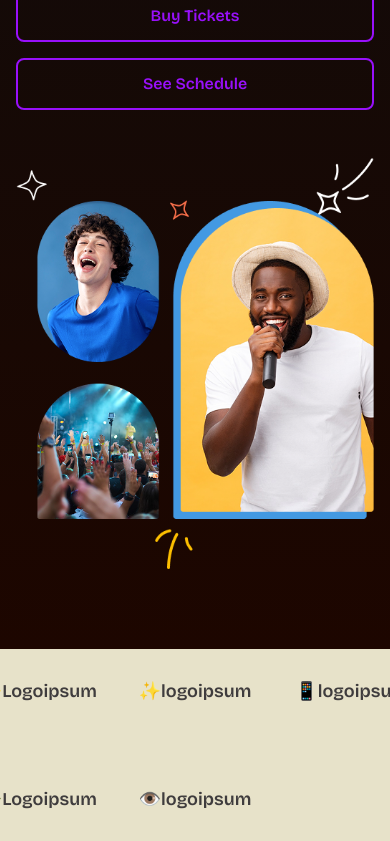
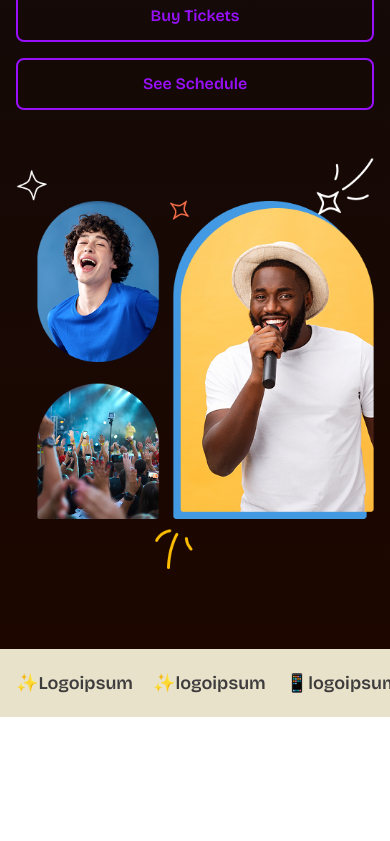
Before and after one commit to DsDigitalz/Event-Website, a React (Vite) app: page / in a window 390 px wide. Shown: the part 404-1245 px from the top of the page. After the commit the page ends 1121 px from the top, so only its background shows below. Built offline with nearby package versions, Linux system fonts and the light colour scheme.

Commit message:
modified component LogoSlide.jsx

```diff
--- a/src/Components/LogoSlide.jsx
+++ b/src/Components/LogoSlide.jsx
@@ -2,8 +2,8 @@ import React from "react";
 
 function LogoSlide() {
   return (
-    <section className=" bg-[#E7E2C9] py-7 ">
-      <div className="max-w-[1440px] mx-auto text-lg gap-20 lg:text-2xl grid justify-items-center grid-cols-3  sm:grid-cols-5 text-[#3F3C3D] ">
+    <section className=" bg-[#E7E2C9] py-5 md:py-7 ">
+      <div className="max-w-[1440px] px-4 text-lg overflow-x-hidden gap-5  lg:text-2xl mx-auto flex justify-between text-[#3F3C3D] ">
         <div className="flex items-center ">
           <span role="img" aria-label="sparks">
             ✨
```
